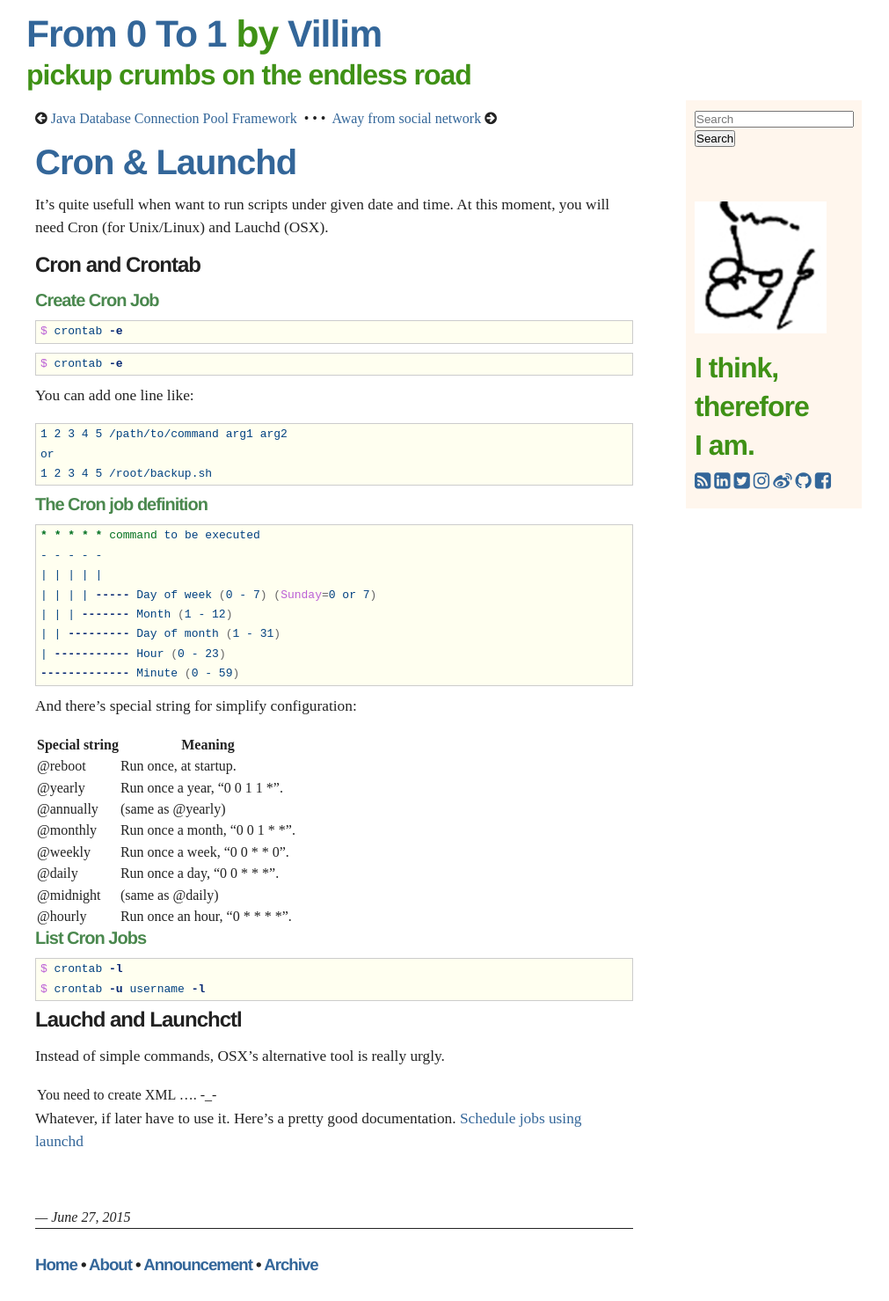
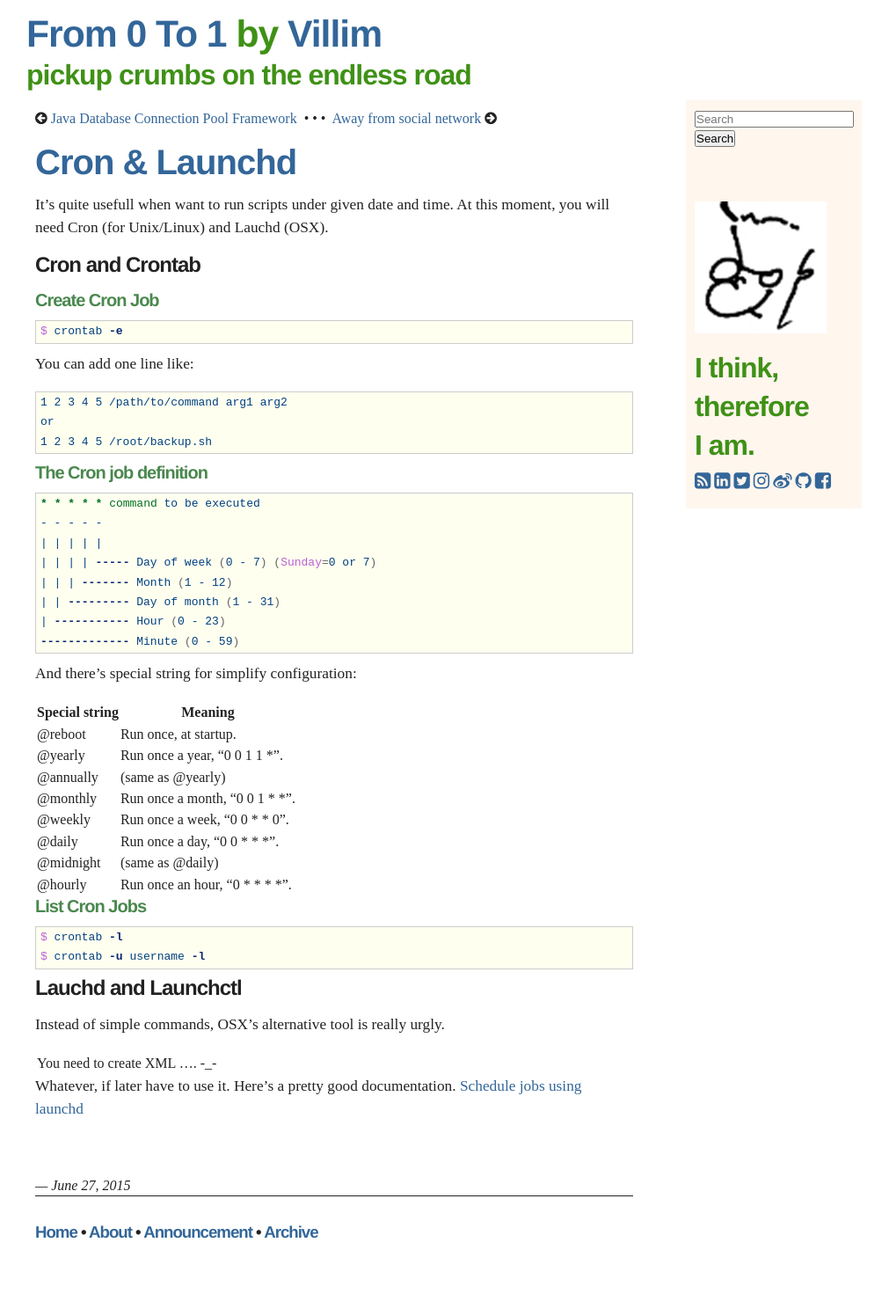
Before and after one commit to villim/villim.github.io, a Jekyll site: the page built from _posts/2015-06-27-cron-and-launchd.md, in a window 1280 px wide. Shown: the whole page at 88% size, without its empty margins (135-1146 px from the left). Built offline with Jekyll 4.4.1, drawn with Linux system fonts in a browser that asks for light colours; nearby versions of some CDN libraries; Markdown is read by kramdown in place of the engine named in the settings; after the commit the page ends 1443 px from its top, so only the background shows below that.

Commit message:
test format

````diff
--- a/_posts/2015-06-27-cron-and-launchd.md
+++ b/_posts/2015-06-27-cron-and-launchd.md
@@ -8,9 +8,6 @@ It's quite usefull when want to run scripts under given date and time. At this m
 ## Cron and Crontab
 
 ### Create Cron Job
-```bash
-$ crontab -e
-```
 
 {% highlight bash %}
 $ crontab -e
````
